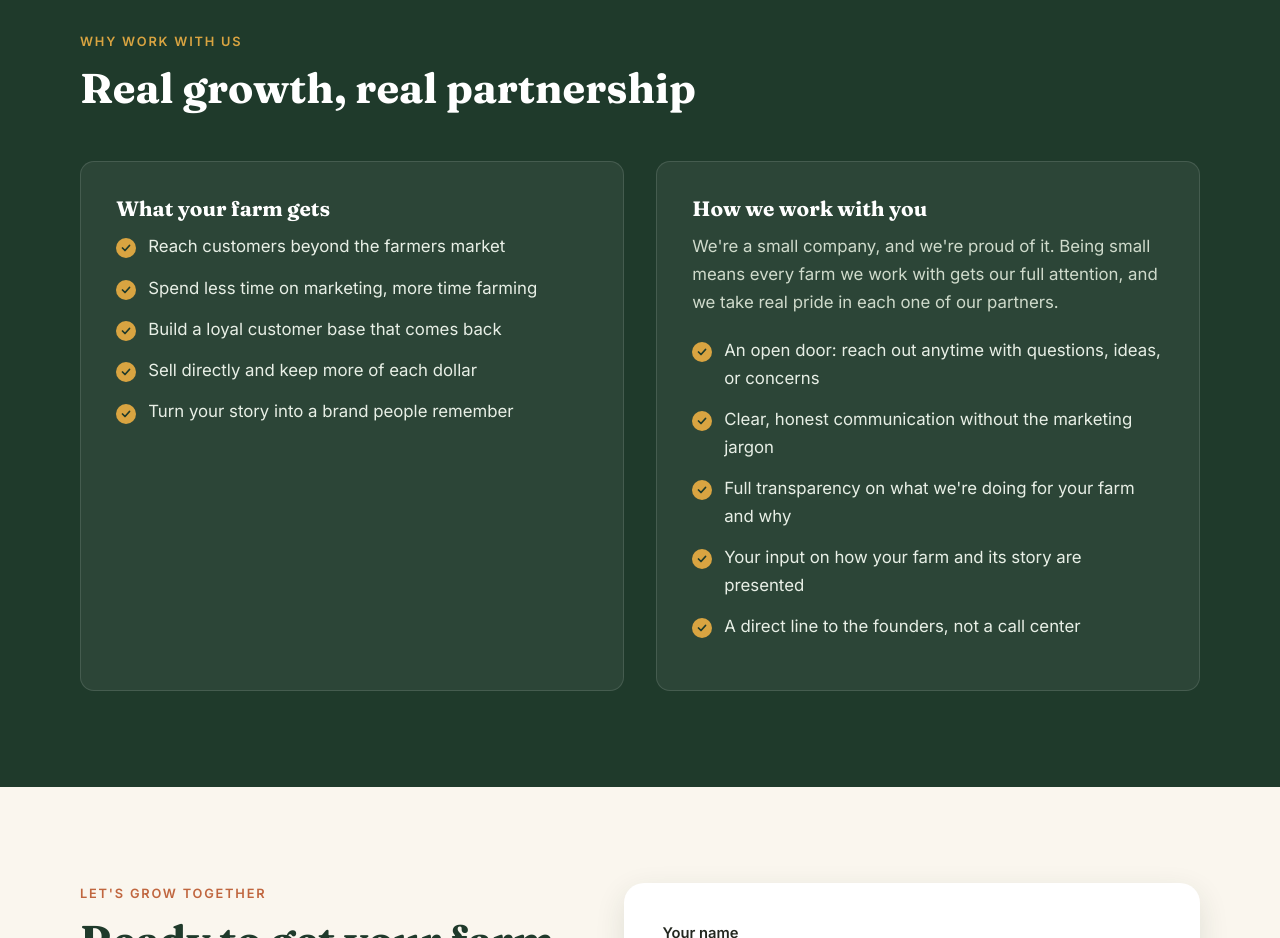
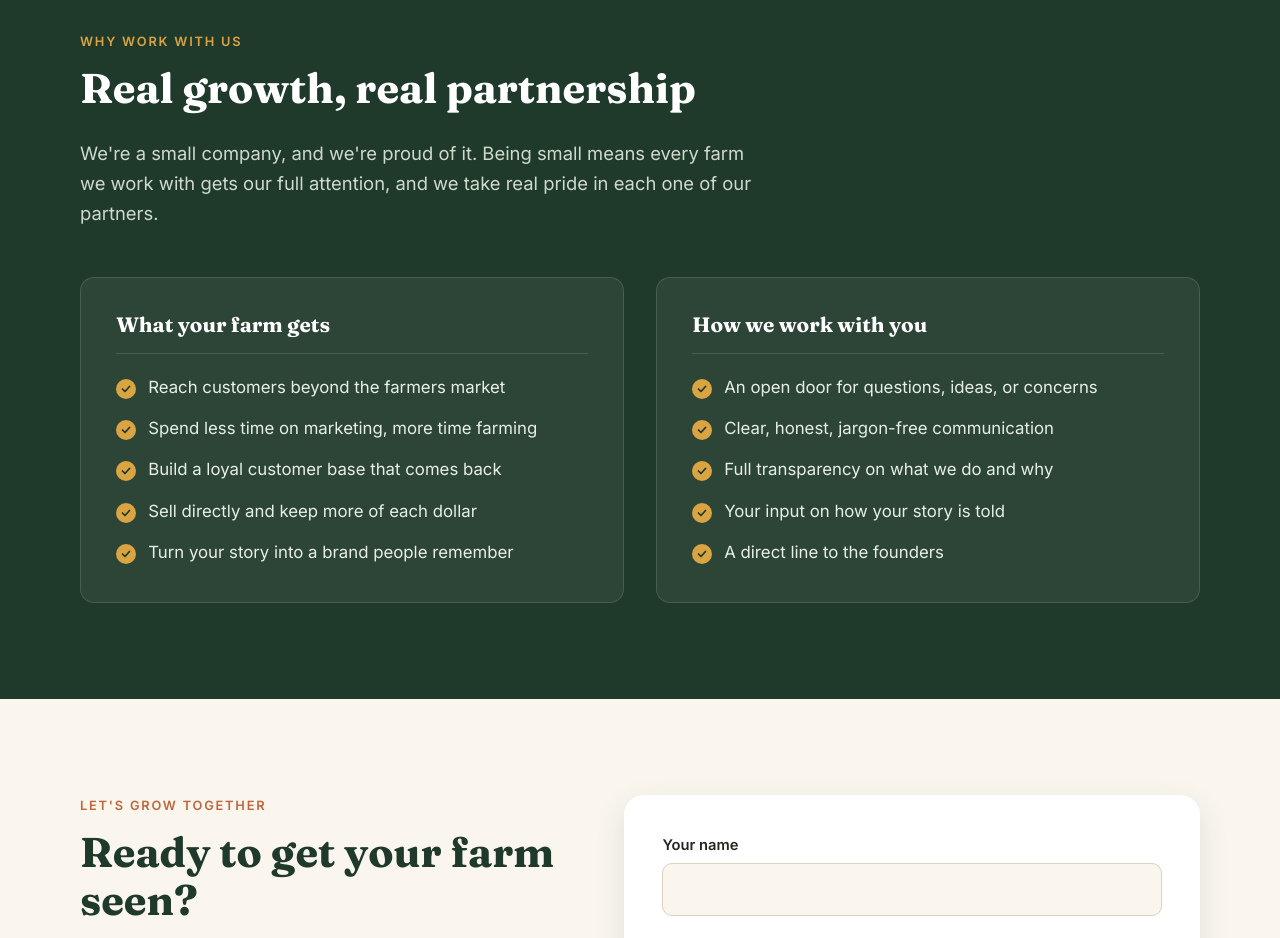
Before and after one commit to longballdriver/FARMGUYS, a plain HTML site: page index.html in a window 1280 px wide. Shown: the part 4500-5438 px from the top of the page. Drawn offline with Linux system fonts and the light colour scheme.

Commit message:
Balance Why Us cards: move intro to section lead, tighten bullets
Co-Authored-By: Claude Opus 5.5 <noreply@anthropic.com>
Claude-Session: https://claude.ai/code/session_01ASKUiPi5WCkuWgTG3BG8En

```diff
--- a/index.html
+++ b/index.html
@@ -8,7 +8,7 @@
   <link rel="preconnect" href="https://fonts.googleapis.com" />
   <link rel="preconnect" href="https://fonts.gstatic.com" crossorigin />
   <link href="https://fonts.googleapis.com/css2?family=Fraunces:opsz,wght@9..144,600;9..144,700&family=Inter:wght@400;500;600&display=swap" rel="stylesheet" />
-  <link rel="stylesheet" href="styles.css?v=5" />
+  <link rel="stylesheet" href="styles.css?v=6" />
 </head>
 <body id="top">
 
@@ -235,6 +235,7 @@
         <div class="section-head">
           <p class="eyebrow eyebrow-light">Why work with us</p>
           <h2>Real growth, real partnership</h2>
+          <p class="lead">We're a small company, and we're proud of it. Being small means every farm we work with gets our full attention, and we take real pride in each one of our partners.</p>
         </div>
         <div class="audiences">
           <article class="audience">
@@ -249,13 +250,12 @@
           </article>
           <article class="audience">
             <h3>How we work with you</h3>
-            <p class="audience-intro">We're a small company, and we're proud of it. Being small means every farm we work with gets our full attention, and we take real pride in each one of our partners.</p>
             <ul class="checks">
-              <li>An open door: reach out anytime with questions, ideas, or concerns</li>
-              <li>Clear, honest communication without the marketing jargon</li>
-              <li>Full transparency on what we're doing for your farm and why</li>
-              <li>Your input on how your farm and its story are presented</li>
-              <li>A direct line to the founders, not a call center</li>
+              <li>An open door for questions, ideas, or concerns</li>
+              <li>Clear, honest, jargon-free communication</li>
+              <li>Full transparency on what we do and why</li>
+              <li>Your input on how your story is told</li>
+              <li>A direct line to the founders</li>
             </ul>
           </article>
         </div>
--- a/styles.css
+++ b/styles.css
@@ -146,6 +146,7 @@ a { color: var(--green-700); }
 .section-tint { background: var(--green-100); }
 .section-dark { background: var(--green-900); color: #e8efe6; }
 .section-dark h2, .section-dark h3 { color: var(--white); }
+.section-dark .lead { color: #cfdacb; }
 .section-head { max-width: 680px; margin-bottom: 3rem; }
 .two-col { display: grid; grid-template-columns: 1fr 1.2fr; gap: 4rem; align-items: start; }
 .prose p { color: var(--muted); }
@@ -209,6 +210,8 @@ a { color: var(--green-700); }
 /* Audiences */
 .audiences { display: grid; grid-template-columns: 1fr 1fr; gap: 2rem; }
 .audience { background: rgba(255,255,255,0.06); border: 1px solid rgba(255,255,255,0.12); border-radius: var(--radius); padding: 2.2rem; }
+.audience h3 { padding-bottom: 1rem; margin-bottom: 1.25rem; border-bottom: 1px solid rgba(255,255,255,0.12); }
+.audience .checks li:last-child { margin-bottom: 0; }
 .checks { list-style: none; padding: 0; margin: 0; }
 .checks li { position: relative; padding-left: 2rem; margin-bottom: 0.85rem; }
 .checks li::before {
@@ -323,4 +326,3 @@ a { color: var(--green-700); }
 @media (max-width: 560px) {
   .values { grid-template-columns: 1fr; }
 }
-.audience-intro { color: #cfdacb; margin-bottom: 1.3rem; }
```
